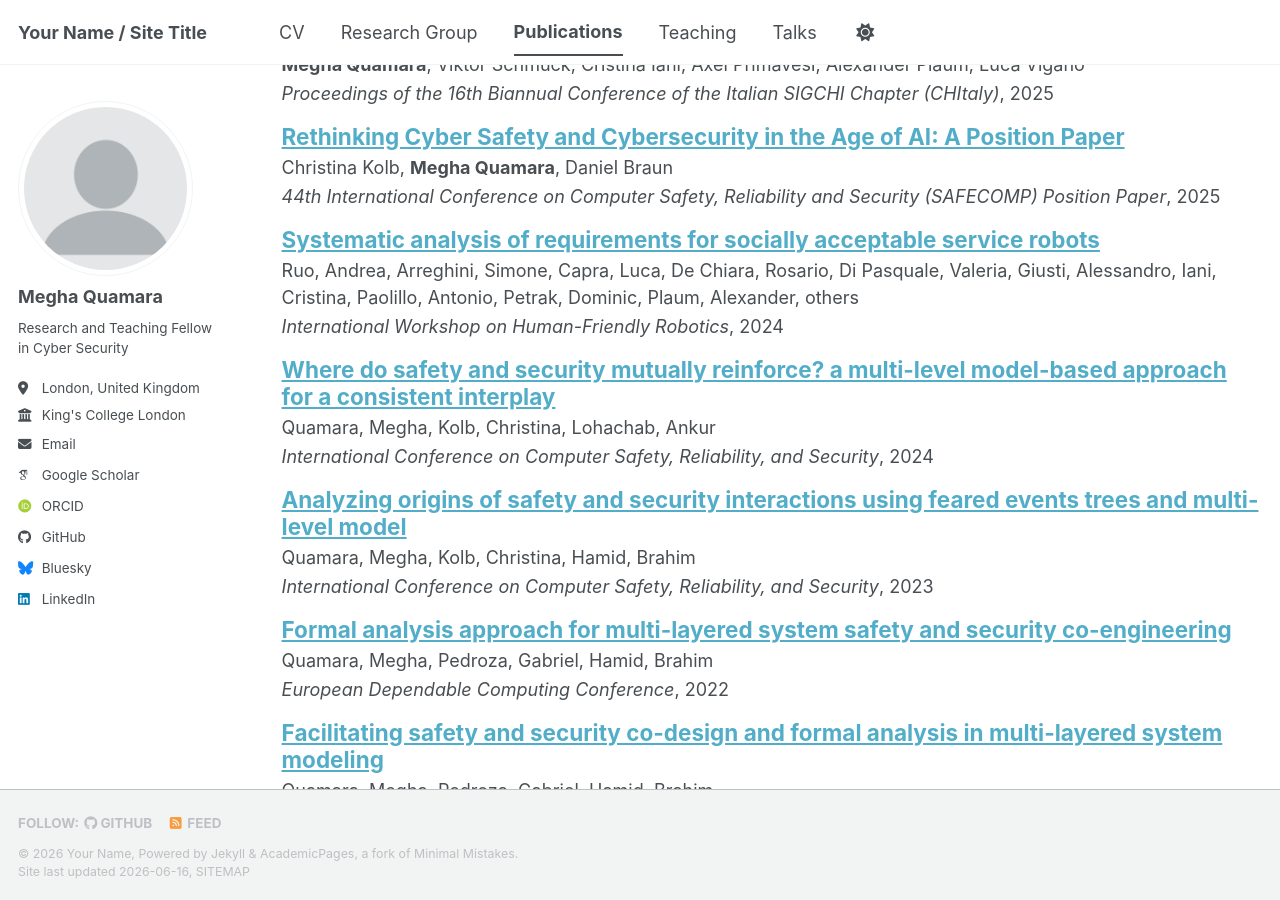
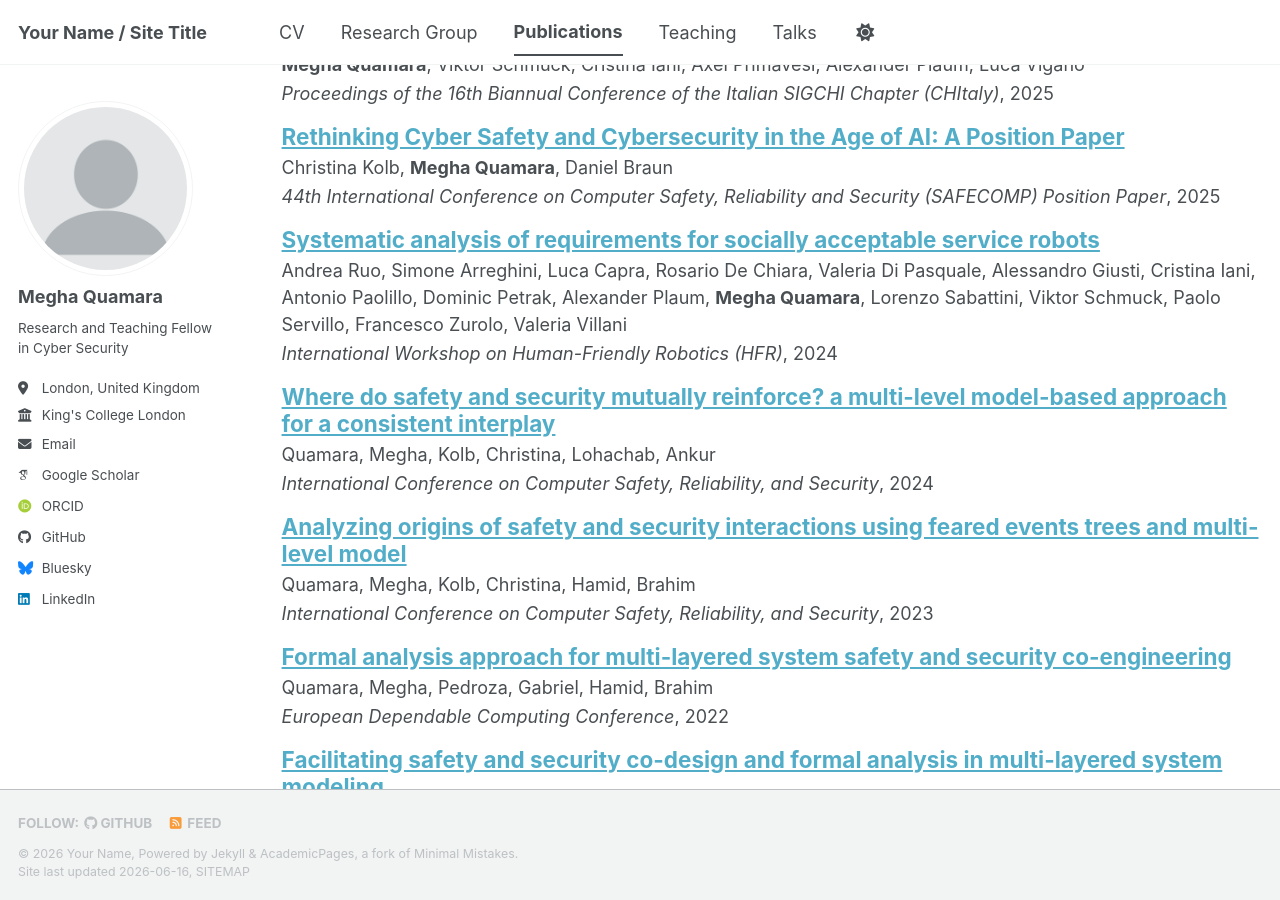
Before and after one commit to meghaquamara/personal-website, a Jekyll site: the page built from _pages/publications.html, in a window 1280 px wide and 900 px high, scrolled down 2176 px. Built offline with Jekyll 4.4.1, drawn with Linux system fonts in a browser that asks for light colours; some web fonts are replaced; a script bundle is joined from its source files by our own code; library files that are not in the unit come from our copies.

Commit message:
Update 2024-01-01-ruo2024systematic.md

```diff
--- a/_publications/2024-01-01-ruo2024systematic.md
+++ b/_publications/2024-01-01-ruo2024systematic.md
@@ -2,8 +2,8 @@
 title: "Systematic analysis of requirements for socially acceptable service robots"
 collection: publications
 category: conferences
-authors: "Ruo, Andrea, Arreghini, Simone, Capra, Luca, De Chiara, Rosario, Di Pasquale, Valeria, Giusti, Alessandro, Iani, Cristina, Paolillo, Antonio, Petrak, Dominic, Plaum, Alexander, others"
+authors: "Andrea Ruo, Simone Arreghini, Luca Capra, Rosario De Chiara, Valeria Di Pasquale, Alessandro Giusti, Cristina Iani, Antonio Paolillo, Dominic Petrak, Alexander Plaum, Megha Quamara, Lorenzo Sabattini, Viktor Schmuck, Paolo Servillo, Francesco Zurolo, Valeria Villani"
 permalink: /publication/ruo2024systematic
 date: 2024-01-01
-venue: "International Workshop on Human-Friendly Robotics"
+venue: "International Workshop on Human-Friendly Robotics (HFR)"
 ---
```
